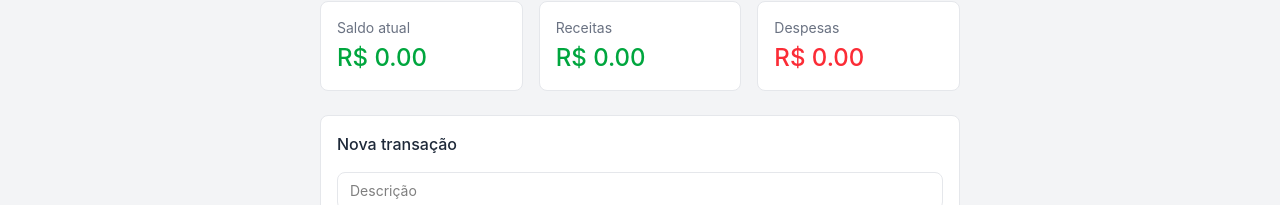
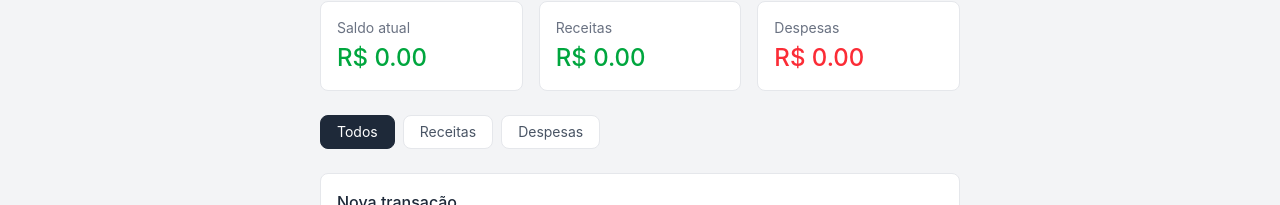
Before and after one commit to GuiHenrik97/financas-app, a React (Vite) app: page / in a window 1280 px wide. Shown: the part 80-285 px from the top of the page. Built offline with nearby package versions, Linux system fonts and the light colour scheme; no server answers; the database is empty.

Commit message:
feat: adiciona filtro por tipo de transacao

```diff
--- a/src/pages/Dashboard.jsx
+++ b/src/pages/Dashboard.jsx
@@ -9,10 +9,16 @@ function Dashboard() {
   const { transacoes, setTransacoes, adicionarTransacao, removerTransacao } =
     useFinancas();
   const [loading, setLoading] = useState(true);
+  const [filtro, setFiltro] = useState("todos");
 
   const saldo = transacoes.reduce((acc, t) => {
     return t.tipo === "receita" ? acc + t.valor : acc - t.valor;
   }, 0);
+
+  const transacoesFiltradas = transacoes.filter((t) => {
+    if (filtro === "todos") return true;
+    return t.tipo === filtro;
+  });
 
   useEffect(() => {
     async function buscarTransacoes() {
@@ -81,16 +87,38 @@ function Dashboard() {
           Carregando transações...
         </p>
       )}
+
       <GraficoGastos transacoes={transacoes} />
+
+      <div className="flex gap-2">
+        {["todos", "receita", "despesa"].map((f) => (
+          <button
+            key={f}
+            onClick={() => setFiltro(f)}
+            className={`px-4 py-1.5 rounded-lg text-sm border ${
+              filtro === f
+                ? "bg-gray-800 text-white border-gray-800"
+                : "bg-white text-gray-600 border-gray-200"
+            }`}
+          >
+            {f === "todos"
+              ? "Todos"
+              : f === "receita"
+                ? "Receitas"
+                : "Despesas"}
+          </button>
+        ))}
+      </div>
+
       <FormTransacao onAdicionar={handleAdicionar} />
 
       <div className="flex flex-col gap-3">
-        {transacoes.length === 0 && (
+        {transacoesFiltradas.length === 0 && (
           <p className="text-center text-gray-400 text-sm py-8">
             Nenhuma transação ainda.
           </p>
         )}
-        {transacoes.map((t) => (
+        {transacoesFiltradas.map((t) => (
           <CardTransacao
             key={t.id}
             descricao={t.descricao}
```
